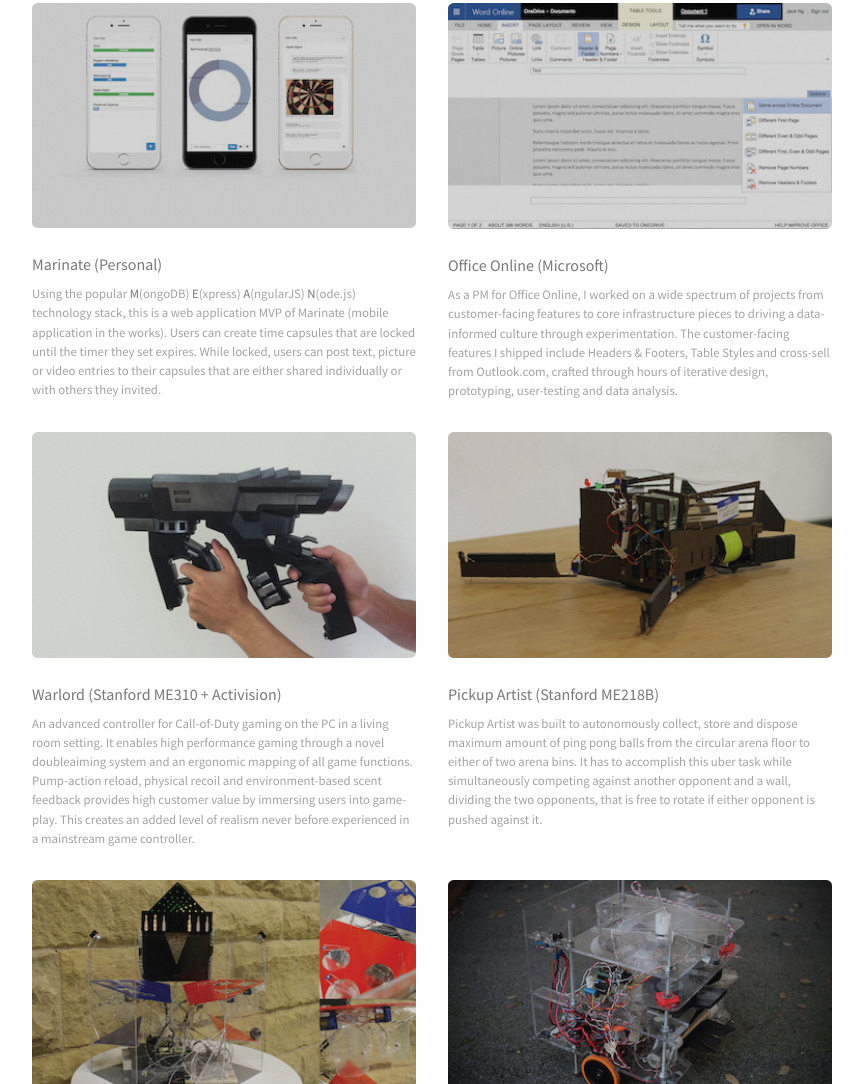
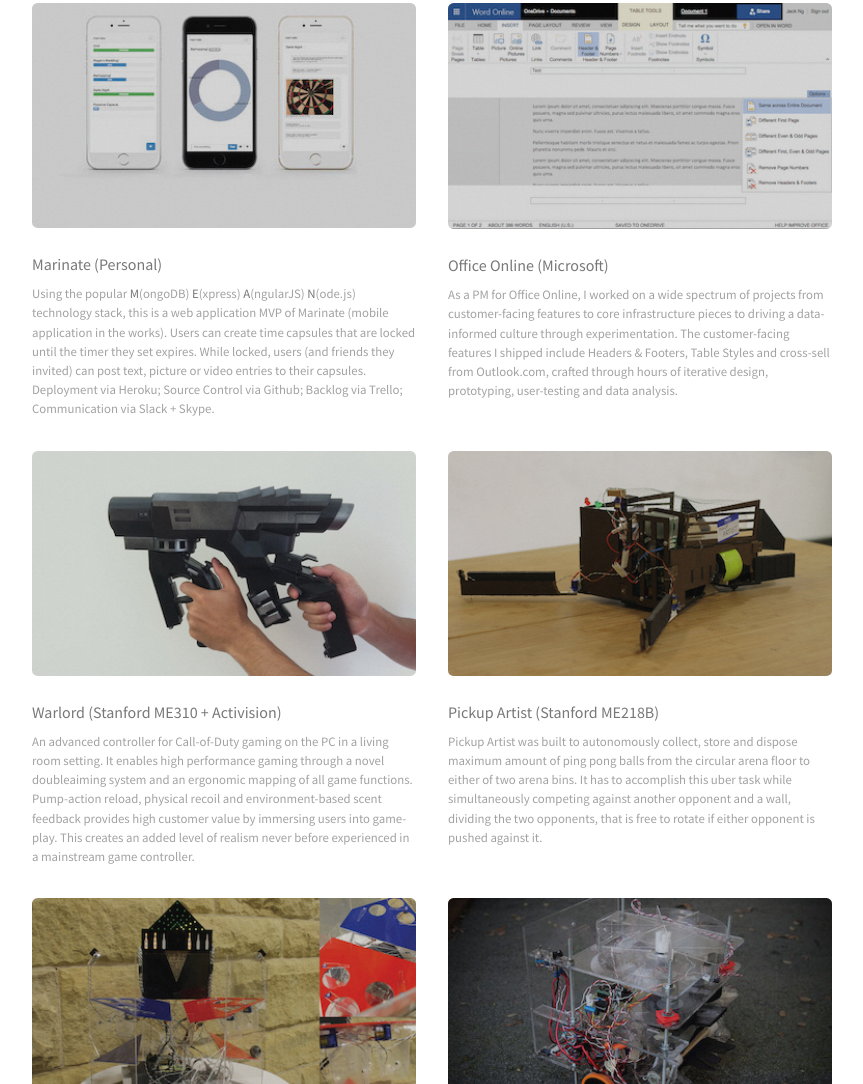
Before and after one commit to szeyeungng/jackng, a website: page static/index.html in a window 1280 px wide. Shown: the part 701-1785 px from the top of the page, without its empty margins (400-1263 px from the left). Drawn offline with Linux system fonts and the light colour scheme.

Commit message:
added some details in marinate description

```diff
--- a/static/index.html
+++ b/static/index.html
@@ -54,7 +54,7 @@
 							<article class="6u 12u$(xsmall) work-item">
 								<a href="images/fulls/marinate.jpg" class="image fit thumb"><img src="images/thumbs/marinate.jpg" alt="" /></a>
 								<h3>Marinate (Personal)</h3>
-								<p>Using the popular <strong>M</strong>(ongoDB) <strong>E</strong>(xpress) <strong>A</strong>(ngularJS) <strong>N</strong>(ode.js) technology stack, this is a web application MVP of Marinate (mobile application in the works). Users can create time capsules that are locked until the timer they set expires. While locked, users can post text, picture or video entries to their capsules that are either shared individually or with others they invited.</p>
+								<p>Using the popular <strong>M</strong>(ongoDB) <strong>E</strong>(xpress) <strong>A</strong>(ngularJS) <strong>N</strong>(ode.js) technology stack, this is a web application MVP of Marinate (mobile application in the works). Users can create time capsules that are locked until the timer they set expires. While locked, users (and friends they invited) can post text, picture or video entries to their capsules. Deployment via Heroku; Source Control via Github; Backlog via Trello; Communication via Slack + Skype.</p>
 							</article>
 							<article class="6u$ 12u$(xsmall) work-item">
 								<a href="images/fulls/HF.png" class="image fit thumb"><img src="images/thumbs/HF.png" alt="" /></a>
```
